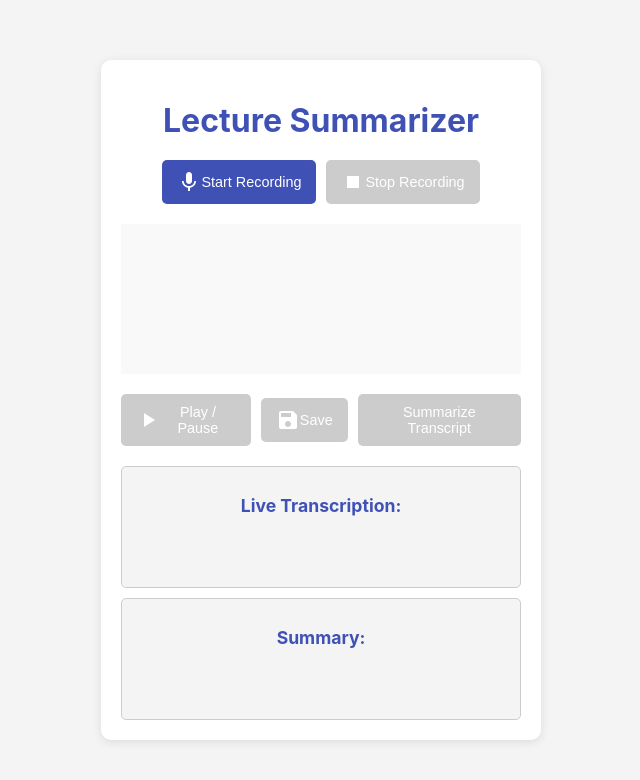
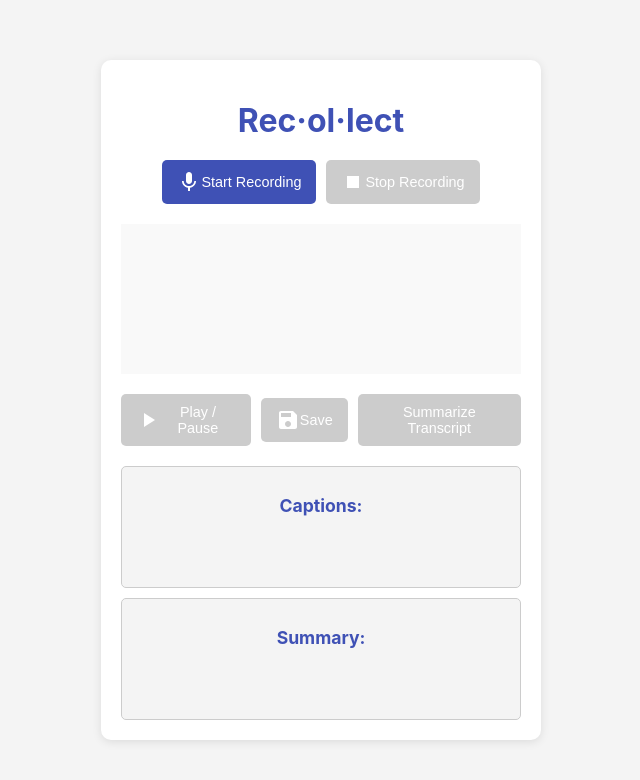
Before and after one commit to onamemba/lecture-summarizer-web-ai, a React (Create React App) app: page / in a window 1280 px wide. Shown: the top 780 px of the page, without its empty margins (319-959 px from the left). Built offline with nearby package versions, Linux system fonts and the light colour scheme.

Commit message:
change the name of the app

```diff
--- a/public/index.html
+++ b/public/index.html
@@ -24,7 +24,7 @@
       work correctly both with client-side routing and a non-root public URL.
       Learn how to configure a non-root public URL by running `npm run build`.
     -->
-    <title>React App</title>
+    <title>Rec·ol·lect</title>
     <!-- Add Material Icons -->
   <link href="https://fonts.googleapis.com/icon?family=Material+Icons" rel="stylesheet">
   </head>
--- a/src/App.js
+++ b/src/App.js
@@ -227,7 +227,7 @@ function App() {
 
   return (
     <div className="container">
-      <h1>Lecture Summarizer</h1>
+      <h1>Rec·ol·lect</h1>
       <div className="controls">
         <button className="material-button" onClick={startRecording} disabled={isRecording}>
           <MicIcon /> Start Recording
@@ -254,7 +254,7 @@ function App() {
         </button>
       </div>
       <div className="caption-bar">
-        <h3>Live Transcription:</h3>
+        <h3>Captions:</h3>
         <p>{transcription}</p>
       </div>
       <div className="summary-bar">
```
Also changed, not shown: src/components/LoginModal.css (+10 -0 lines), 1 other file (tests, documents, lock files or other folders).
